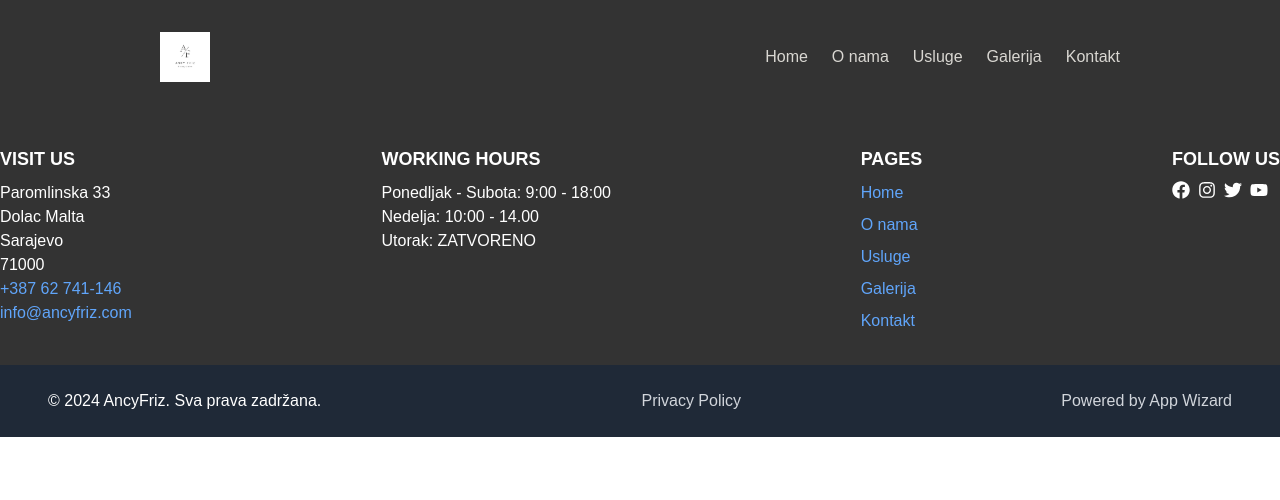
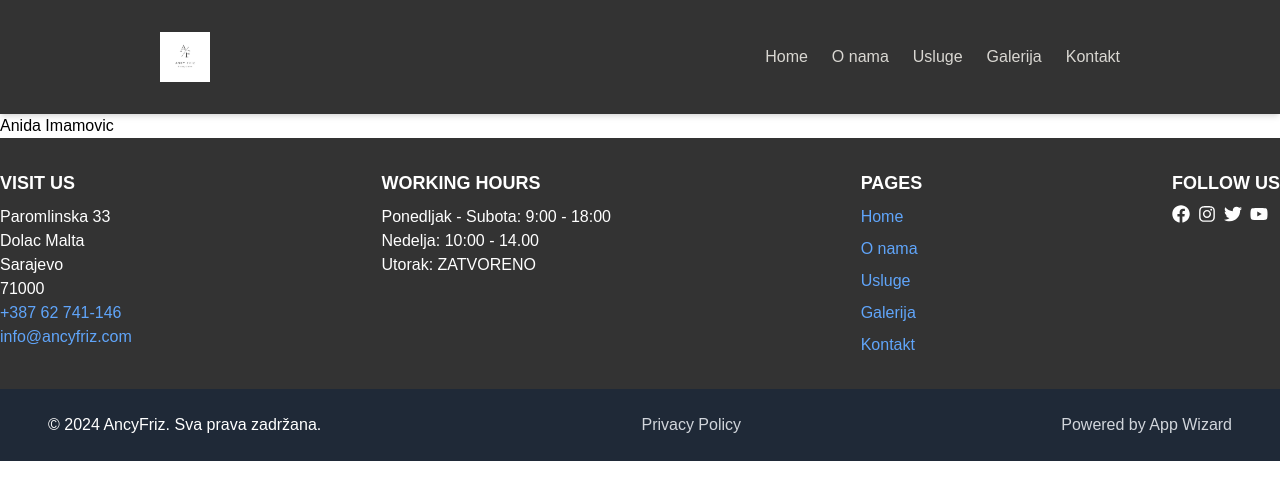
Before and after one commit to MeldinRadoncic/ancyfriz, a React (Create React App) app: page /anidaimamovic in a window 1280 px wide. Shown: the top 500 px of the page. Built offline with nearby package versions, Linux system fonts and the light colour scheme.

Commit message:
Adding AnidaPage route and creating AnidaPage component

```diff
--- /dev/null
+++ b/src/Components/Pages/AnidaPage/AnidaPage.jsx
@@ -0,0 +1,14 @@
+import React from 'react'
+
+
+
+const AnidaPage = () => {
+    return (
+        <div>
+            <h1>Anida Imamovic</h1>
+        </div>
+    )
+}
+
+
+export default AnidaPage;
--- a/src/Components/Routes/Pages.jsx
+++ b/src/Components/Routes/Pages.jsx
@@ -8,6 +8,7 @@ import LandingPage from "../Pages/HomePage/LandingPage.jsx";
 import AboutUs from "../Pages/AboutPage/AboutPage.jsx";
 import ServicesPage from "../Pages/ServicesPage/ServicesPage.jsx";
 import GalleryPage from "../Pages/GalleryPage/GalleryPage.jsx";
+import AnidaPage from "../Pages/AnidaPage/AnidaPage.jsx"
 
 // This is the main component that will be used to render all the pages of the website.
 const Pages = () => {
@@ -20,7 +21,7 @@ const Pages = () => {
       <Route path='/onama' element={<AboutUs />} />
       <Route path='/usluge' element={<ServicesPage />} />
       <Route path='/galerija' element={<GalleryPage />} />
-            {/* <Route path='/anidaimamovic' element={<AnidaImamovic />} /> */}
+            <Route path='/anidaimamovic' element={<AnidaPage />}/>
 
     </Routes>
   );
```
